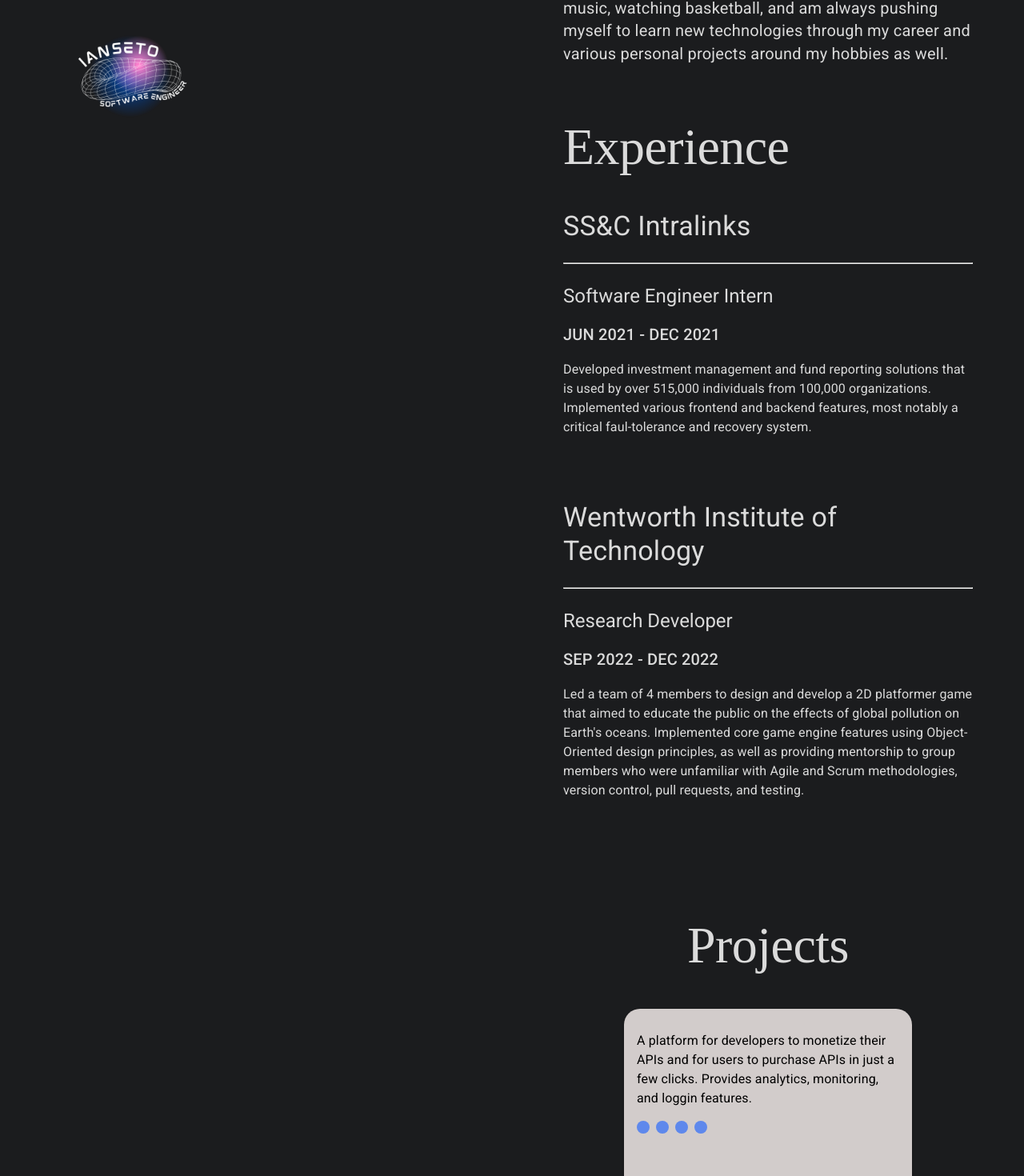
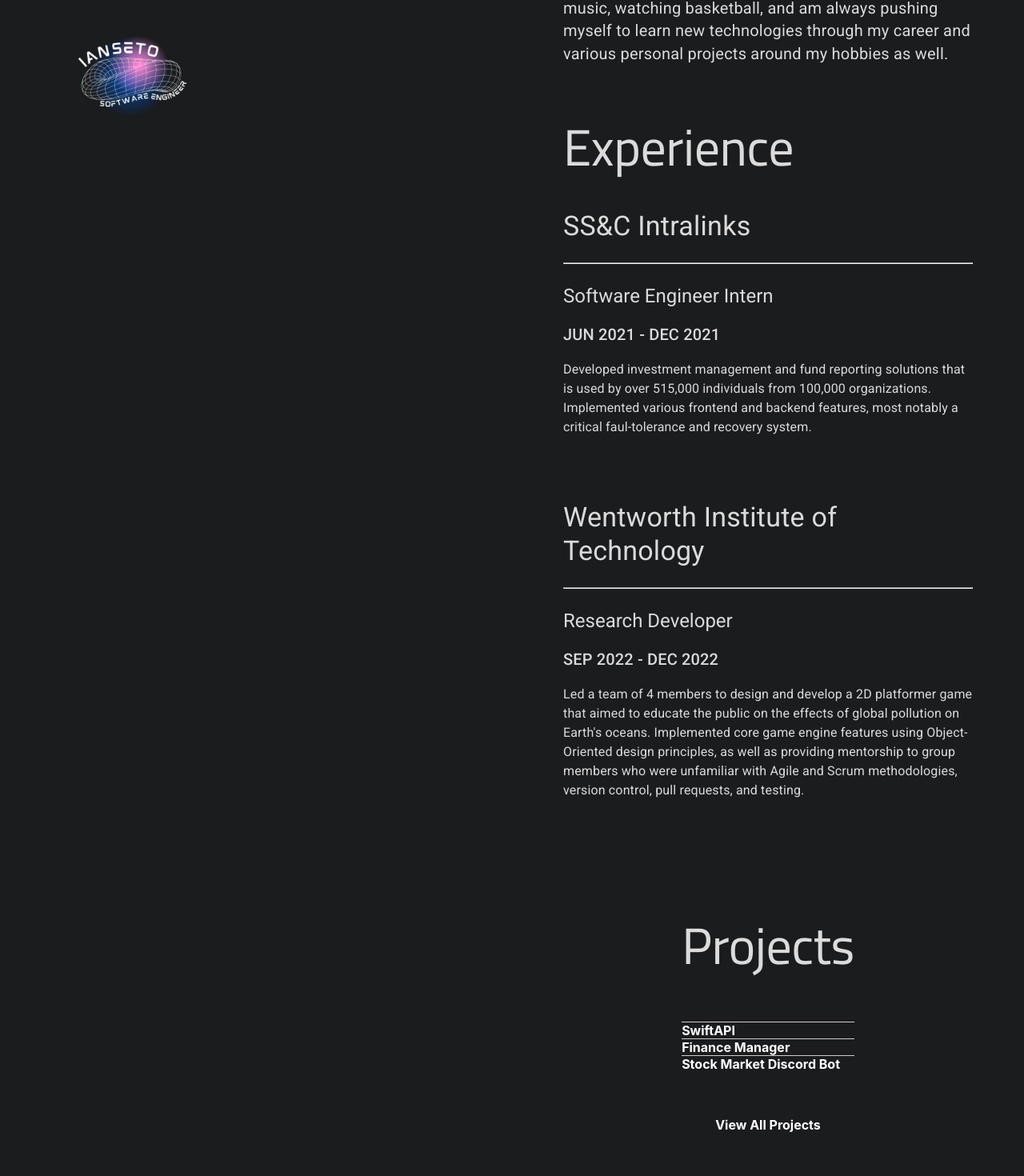
Before and after one commit to setoi1/Portfolio-ianseto.dev, a React (Vite) app: page / in a window 1280 px wide. Shown: the part 591-2061 px from the top of the page at 80% size. Built offline with nearby package versions, Linux system fonts and the light colour scheme.

Commit message:
new changes to projects format

```diff
--- a/index.html
+++ b/index.html
@@ -4,6 +4,7 @@
     <meta charset="UTF-8">
     <link rel="icon" type="image/png" href="/IanSetoDevIcon.png">
     <link rel="stylesheet" href="https://fonts.googleapis.com/css?family=Roboto:300,400,500,700&display=swap">
+    <link rel="stylesheet" href="https://fonts.googleapis.com/css?family=Cairo">
     <meta name="viewport" content="initial-scale=1, width=device-width">
     <meta name="theme-color" content="#000000">
     <meta name="description" content="The portfolio of Ian Seto, Software Engineer.">
--- a/src/components/About/About.css
+++ b/src/components/About/About.css
@@ -5,7 +5,7 @@
 }
 
   .about-wrapper > h2 {
-    font-family: 'Times New Roman';
+    font-family: 'Cairo';
     font-size: 4em;
   }
 
--- a/src/components/Experience/Experience.css
+++ b/src/components/Experience/Experience.css
@@ -5,7 +5,7 @@
 }
 
   .experience-wrapper > h2 {
-    font-family: 'Times New Roman';
+    font-family: 'Cairo';
     font-size: 4em;
   }
 
--- a/src/components/Landing/Landing.css
+++ b/src/components/Landing/Landing.css
@@ -69,7 +69,7 @@
 
       .landing-header {
         margin: 0;
-        font-size: 6em;
+        font-size: 5em;
       }
 
       .landing-headline {
--- a/src/components/ProjectCard/ProjectCard.tsx
+++ b/src/components/ProjectCard/ProjectCard.tsx
@@ -1,19 +1,6 @@
 import { Card, CardContent, CardMedia, Typography } from '@mui/material';
+import { ProjectData } from '../../types/Types';
 import './ProjectCard.css';
-
-interface ProjectData {
-  id: number,
-  image: string;
-  title: string;
-  techStack: Array<TechStack>;
-  description: string;
-  link: string;
-}
-
-interface TechStack {
-  id: number,
-  tech: string
-}
 
 export default function ProjectCard(props: ProjectData) {
   return (
@@ -30,18 +17,20 @@
             image={props.image}
           />
         */}
-          <CardContent style={{color: 'black'}}>
-            <Typography gutterBottom variant='h4' component='div' style={{color: 'black'}}>
-              {props.title}
+          <CardContent style={{color: 'black', display: 'flex', flexDirection: 'column', justifyContent: 'center'}}>
+            <Typography variant='h3' style={{color: 'black', float: 'right', fontWeight: 500}}>
+              {props.name}
             </Typography>
+            {/*}
             <Typography variant='body1' style={{color: 'black'}}>
               {props.description}
             </Typography>
+            */}
             <ul className='tech-stack-list'>
-              {props.techStack.map(tech =>
-                <li key={tech.id}>
+              {props.techStack.map(technology =>
+                <li key={technology.id}>
                   <Typography>
-                    {tech.tech}
+                    {technology.name}
                   </Typography>
                 </li>
               )}
--- a/src/components/Projects/Projects.css
+++ b/src/components/Projects/Projects.css
@@ -4,8 +4,13 @@
   padding-top: 10%;
 }
 
+.projects-wrapper {
+  display: flex;
+  flex-direction: column;
+}
+
   .projects-wrapper > h2 {
-    font-family: 'Times New Roman';
+    font-family: 'Cairo';
     font-size: 4em;
   }
 
@@ -22,18 +27,31 @@
     text-decoration: none;
   }
 
-  .projects-wrapper > h2 {
-    display: flex;
-    justify-content: center;
-  }
-
-    .project-card-wrapper > a {
-      text-decoration: none;
-    }
-
     .projects-content {
       margin-top: 5vh;
     }
+
+      .projects-list {
+        padding: 0;
+        list-style: none;
+      }
+
+      .project-item {
+        border-top: 1.5px #D2CCCB solid;
+      }
+
+      .project-item > a,
+      .project-item > a:link,
+      .project-item > a:visited
+      .project-item > a:hover
+      .project-item > a:active {
+        color: white;
+        text-decoration: none;
+      }
+
+      .project-card-wrapper > a {
+        text-decoration: none;
+      }
 
 @media screen and (min-width: 1366px) {
   .projects {
--- a/src/components/Projects/Projects.tsx
+++ b/src/components/Projects/Projects.tsx
@@ -80,6 +80,16 @@
         <div className='projects-wrapper'>
           <Typography variant='h2'>Projects</Typography>
           <div className='projects-content'>
+            <ul className='projects-list'>
+              {projects.map(project =>
+                <li key={project.id} className='project-item'>
+                  <a href={project.link}>
+                    {project.name}
+                  </a>
+                </li>
+              )}
+            </ul>
+            {/*}
             <Grid className='projects-grid' container columns={12} spacing={8} justifyContent='center'>
               {projects.map(project => (
                 <Grid key={project.name} className='project-item' item>
@@ -101,6 +111,7 @@
                 </Grid>
               ))}
             </Grid>
+            */}
           </div>
           <a href='https://github.com/setoi1/'>View All Projects</a>
         </div>
--- a/src/styling/App.css
+++ b/src/styling/App.css
@@ -1,4 +1,5 @@
 @media screen and (min-width: 1366px) {
+
     .left-column {
       position: fixed;
       float: left;
@@ -17,15 +18,6 @@
       padding-top: 5rem;
       display: flex;
       flex-direction: column;
-  justify-content: center;
-  align-items: center;
-}
-
-  .sections-wrapper {
-    display: flex;
-    flex-direction: column;
-    justify-content: center;
-    width: 50%;
     }
 }
 
@@ -51,11 +43,4 @@
     justify-content: center;
     align-items: center;
   }
-
-    .sections-wrapper {
-      display: flex;
-      flex-direction: column;
-      justify-content: center;
-      width: 50%;
 }
-}
```
Also changed, not shown: src/components/NewProjectCard/NewProjectCard.tsx (+19 -8 lines). Lines whose indentation alone changed are shown as unchanged.
